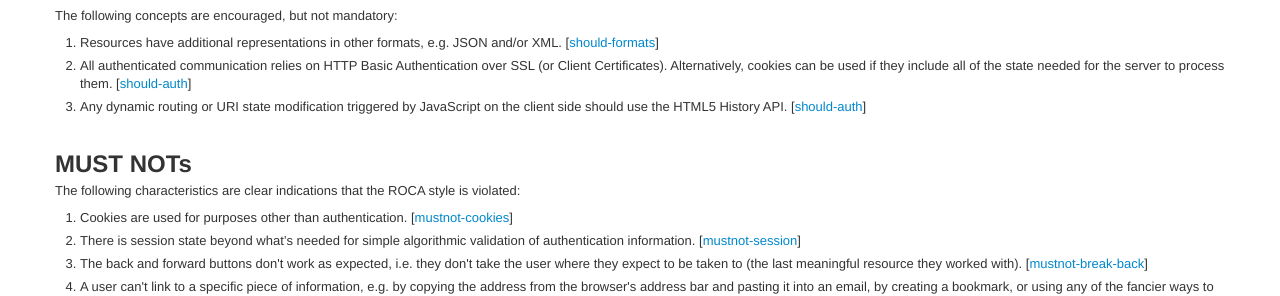
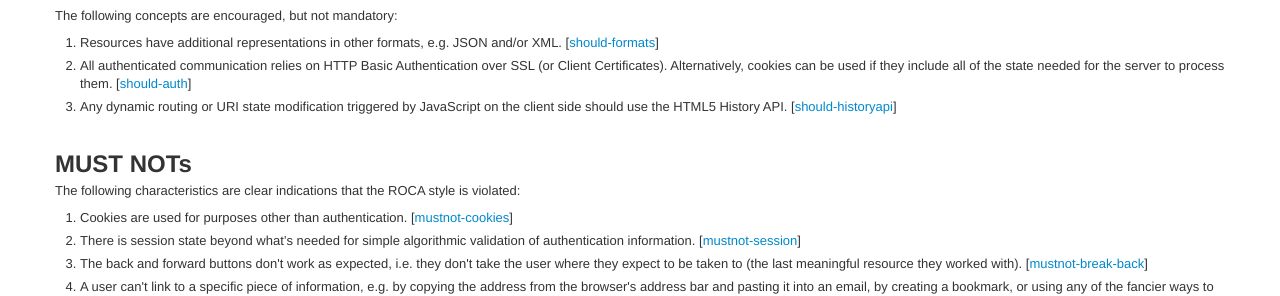
Before and after one commit to innoq/ROCA, a Jekyll site: the page built from index.html, in a window 1280 px wide. Shown: the part 660-956 px from the top of the page. Built offline with Jekyll 4.4.1, drawn with Linux system fonts in a browser that asks for light colours.

Commit message:
fix link text

```diff
--- a/index.html
+++ b/index.html
@@ -70,7 +70,7 @@ title: "ROCA: Resource-oriented Client Architecture"
   </li>
   <li>
     <a name='should-historyapi'></a>Any dynamic routing or URI state modification triggered
-    by JavaScript on the client side should use the HTML5 History API. [<a href='#should-auth'>should-auth</a>]
+    by JavaScript on the client side should use the HTML5 History API. [<a href='#should-historyapi'>should-historyapi</a>]
   </li>
 </ol>
 
```
